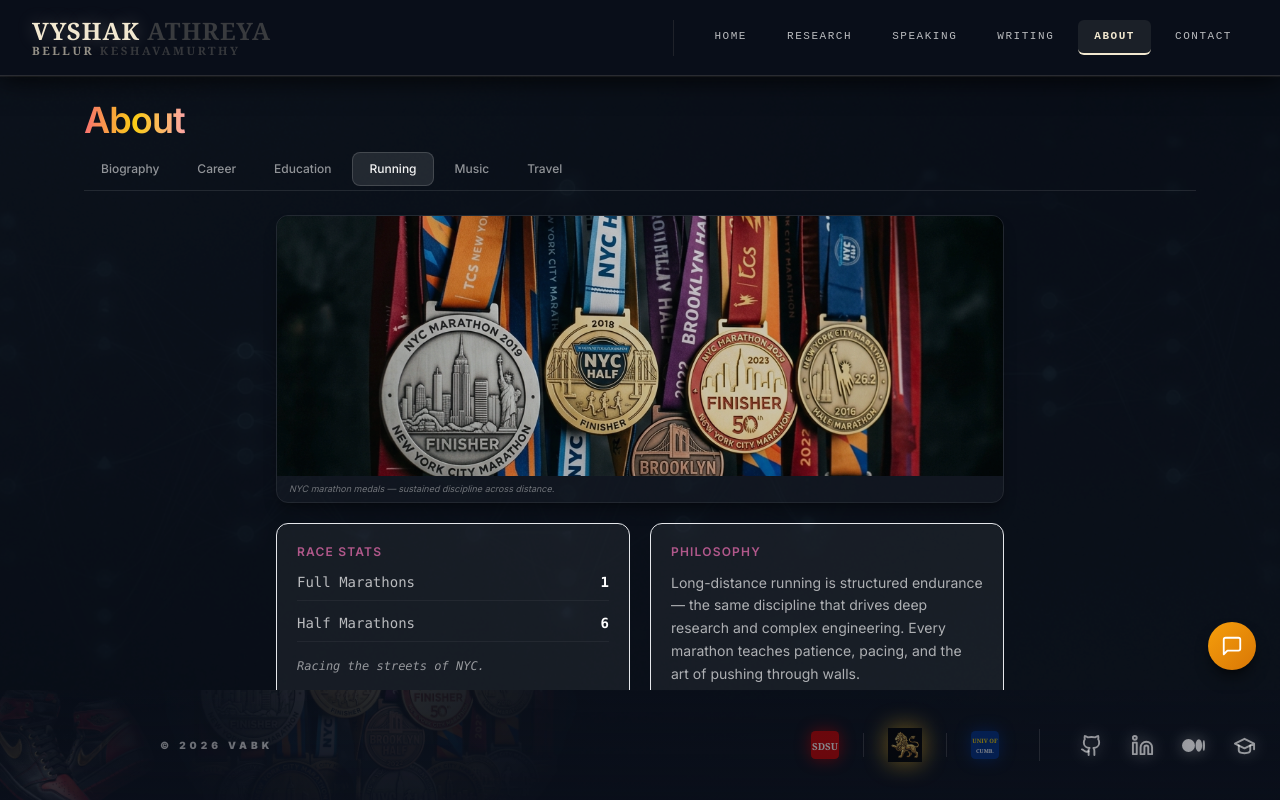
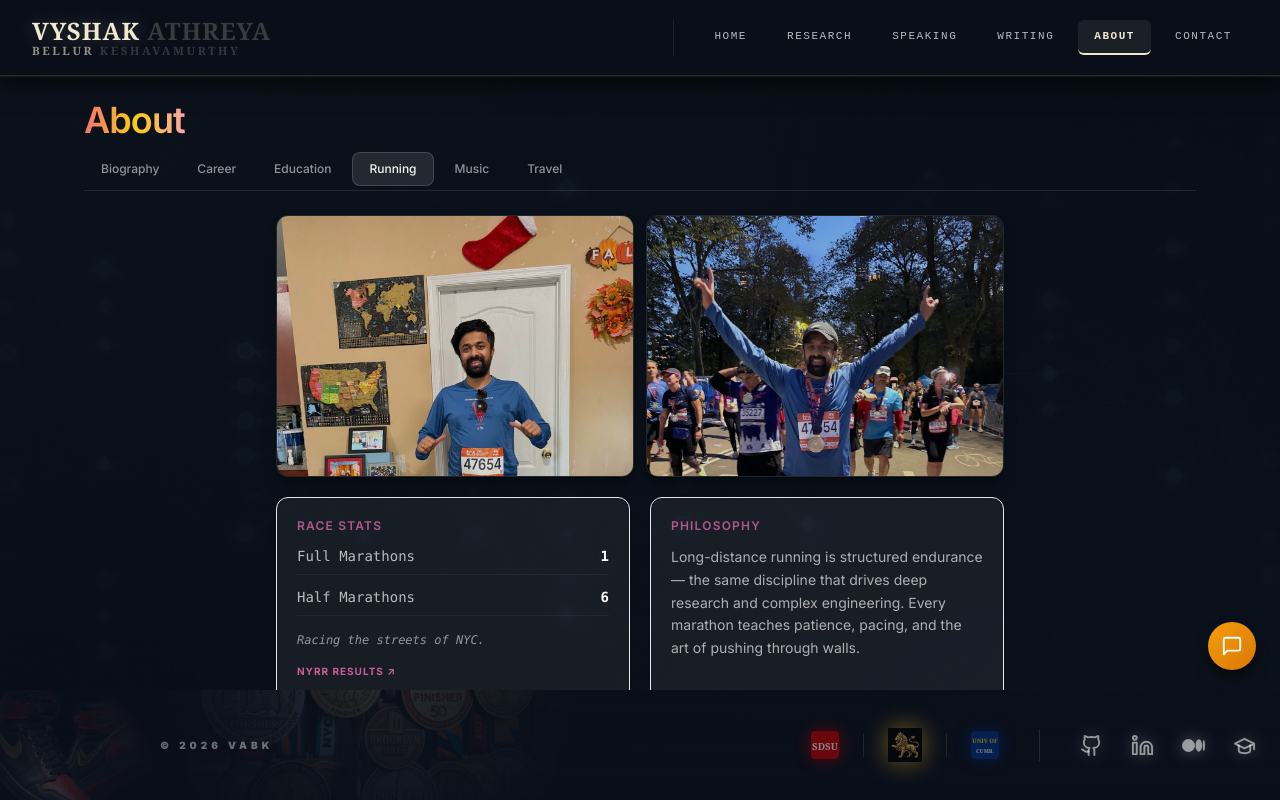
Before and after one commit to vyshakbellur/vyshakbellur.github.io, a React (Vite) app: page /about in a window 1280 px wide. Both pictures are taken after a click on the button "Running". Built offline with nearby package versions, Linux system fonts and the light colour scheme.

Commit message:
Running tab: replace medals with marathon runner photos, remove captions

```diff
--- a/src/pages/About.tsx
+++ b/src/pages/About.tsx
@@ -2,7 +2,7 @@
 import { hobbiesInfo } from '../data/content';
 import speakerHeadshotUrl from '../assets/Vyshak_speaker.jpeg';
 
-import runningMedalsUrl from '../assets/running_medals.png';
+
 
 /* ─── Sub-section definitions ─── */
 const TABS = [
@@ -454,15 +454,21 @@
 function RunningTab() {
   return (
     <div className="max-w-3xl mx-auto px-5 py-6 space-y-5">
-      {/* Running medals hero image */}
-      <div className="rounded-xl overflow-hidden border border-white/10 shadow-lg shadow-black/30">
-        <img
-          src={runningMedalsUrl}
-          alt="Marathon and half-marathon medals — evidence of sustained discipline"
-          className="w-full h-auto object-cover max-h-[260px] opacity-80 hover:opacity-100 transition-opacity"
-        />
-        <div className="px-3 py-1.5 text-[9px] text-white/40 italic bg-white/[0.03]">
-          NYC marathon medals — sustained discipline across distance.
+      {/* Runner photos */}
+      <div className="grid grid-cols-2 gap-3">
+        <div className="rounded-xl overflow-hidden border border-white/10 shadow-lg shadow-black/30">
+          <img
+            src="/adventure/marathon_bib.jpg"
+            alt="Vyshak Bellur — TCS NYC Marathon 2025"
+            className="w-full h-[260px] object-cover object-top opacity-85 hover:opacity-100 transition-opacity"
+          />
+        </div>
+        <div className="rounded-xl overflow-hidden border border-white/10 shadow-lg shadow-black/30">
+          <img
+            src="/adventure/marathon_finish.jpg"
+            alt="Vyshak Bellur — NYC Marathon finish line"
+            className="w-full h-[260px] object-cover object-top opacity-85 hover:opacity-100 transition-opacity"
+          />
         </div>
       </div>
 
```
Also changed, not shown: public/adventure/marathon_bib.jpg (added), public/adventure/marathon_finish.jpg (added).
